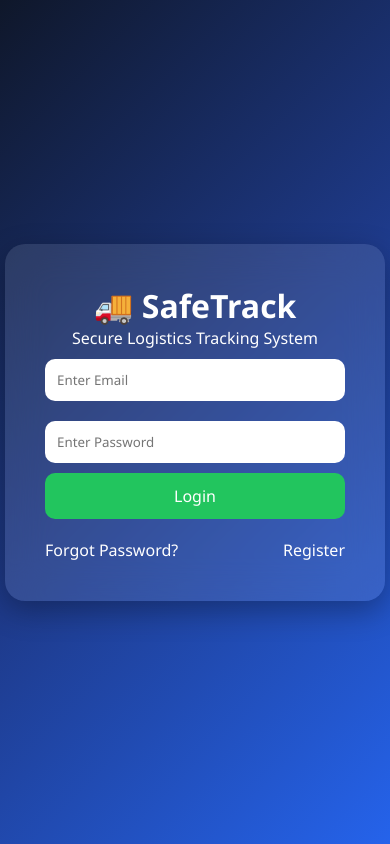
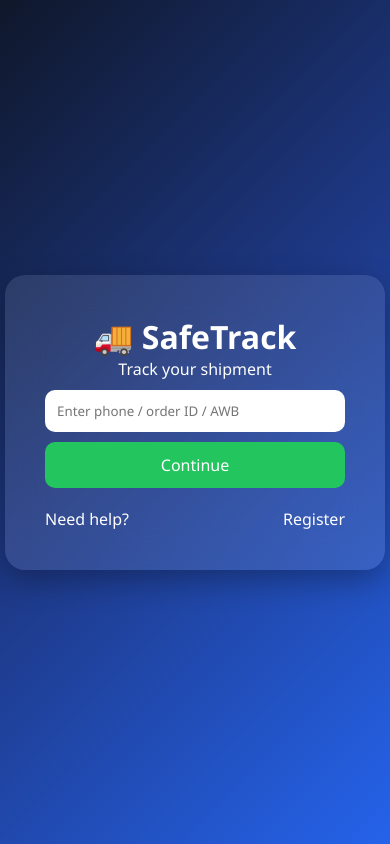
Before and after one commit to varaprasad-teki/safetrack, a plain HTML site: page login.html in a window 390 px wide. Drawn offline with Linux system fonts and the light colour scheme.

Commit message:
Update login page to phone / order ID / AWB flow

```diff
--- a/login.html
+++ b/login.html
@@ -9,15 +9,25 @@
 <body>
   <div class="login-card">
     <h1>🚚 SafeTrack</h1>
-    <p>Secure Logistics Tracking System</p>
-    <input type="email" id="email" placeholder="Enter Email" />
-    <input type="password" id="password" placeholder="Enter Password" />
-    <button id="loginBtn">Login</button>
+    <p>Track your shipment</p>
+
+    <input type="text" id="trackingInput" placeholder="Enter phone / order ID / AWB" />
+
+    <div id="otpSection" style="display:none; margin-top:12px;">
+      <input type="text" id="otpInput" placeholder="Enter OTP" />
+    </div>
+
+    <button id="submitBtn" type="button">Continue</button>
+    <button id="verifyOtpBtn" type="button" style="display:none; margin-top:10px;">
+      Verify OTP
+    </button>
+
     <div class="links">
-      <a href="#">Forgot Password?</a>
+      <a href="#">Need help?</a>
       <a href="register.html">Register</a>
     </div>
   </div>
+
   <script type="module" src="login.js"></script>
 </body>
 </html>
```
